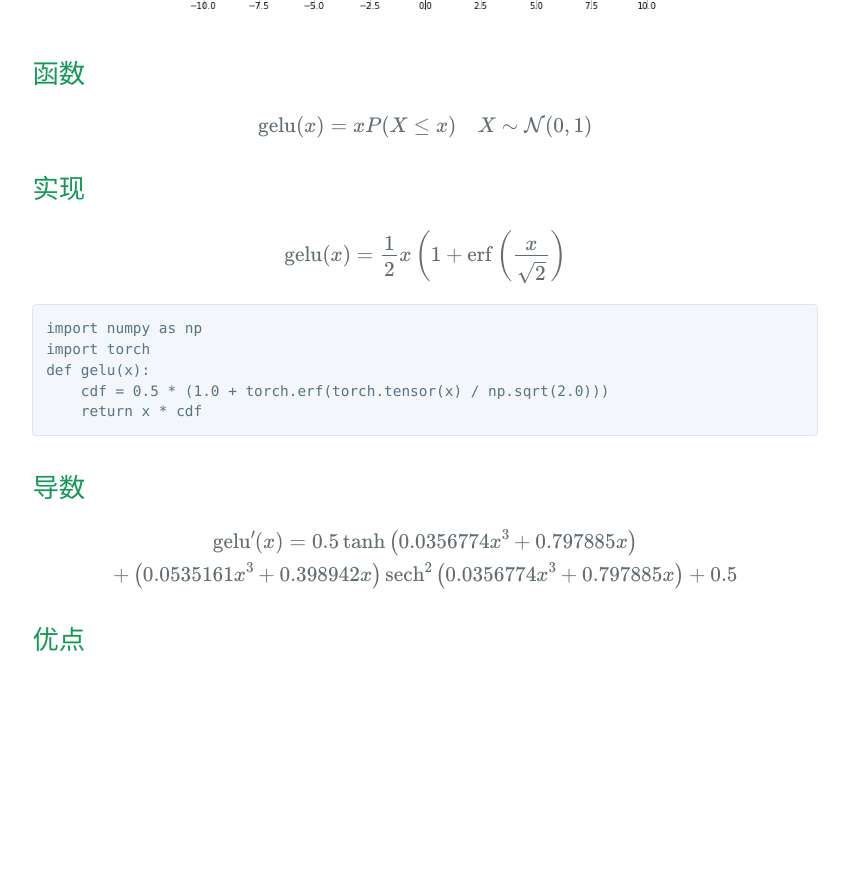
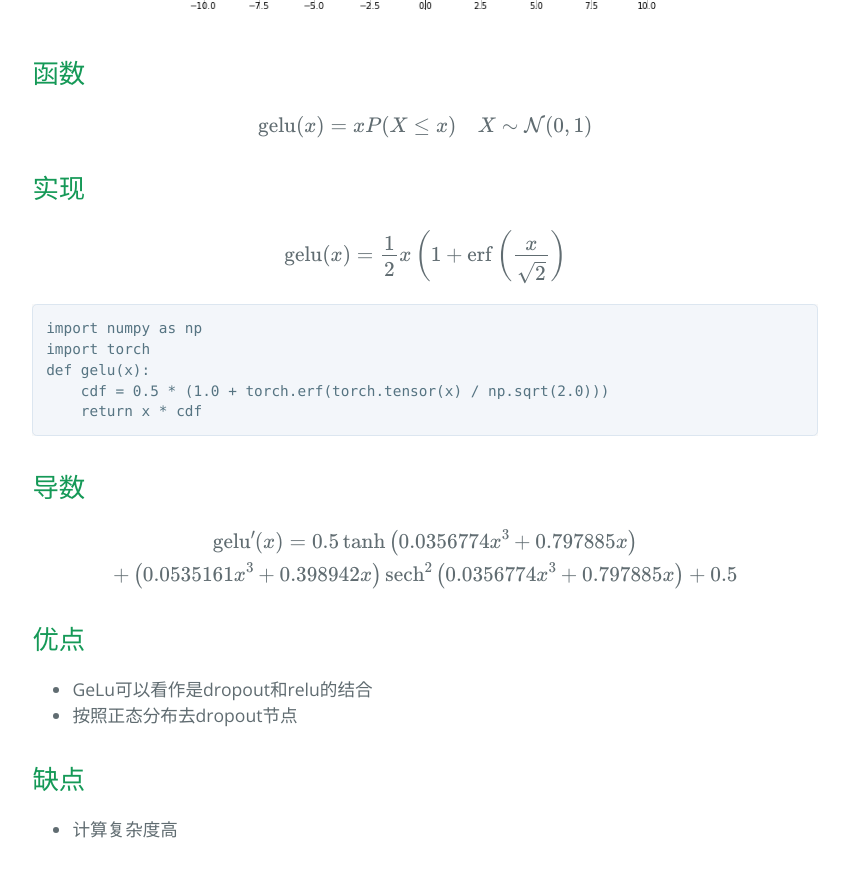
Before and after one commit to EeyoreLee/EeyoreLee.github.io, a Jekyll site: the page built from _posts/nlp/2022-7-25-activation_functions.md, in a window 1280 px wide and 900 px high, scrolled down 3683 px. Shown: the top 877 px of the window, without its empty margins (326-1175 px from the left). Built offline with Jekyll 4.4.1, drawn with Linux system fonts in a browser that asks for light colours; formulas are drawn with MathJax 3; before the commit the page ends 4399 px from its top, so only the background shows below that; some of the changed text lies outside the part shown.

Commit message:
init loss

```diff
--- a/_posts/nlp/2022-7-25-activation_functions.md
+++ b/_posts/nlp/2022-7-25-activation_functions.md
@@ -127,3 +127,8 @@ $$
 $$
 
 ## 优点
+* GeLu可以看作是dropout和relu的结合
+* 按照正态分布去dropout节点
+
+## 缺点
+* 计算复杂度高
```
Also changed, not shown: other parts of _posts/nlp/2022-7-25-activation_functions.md (+1 -1 lines), _posts/nlp/2022-7-27-loss.md (added, +7 -0 lines).
